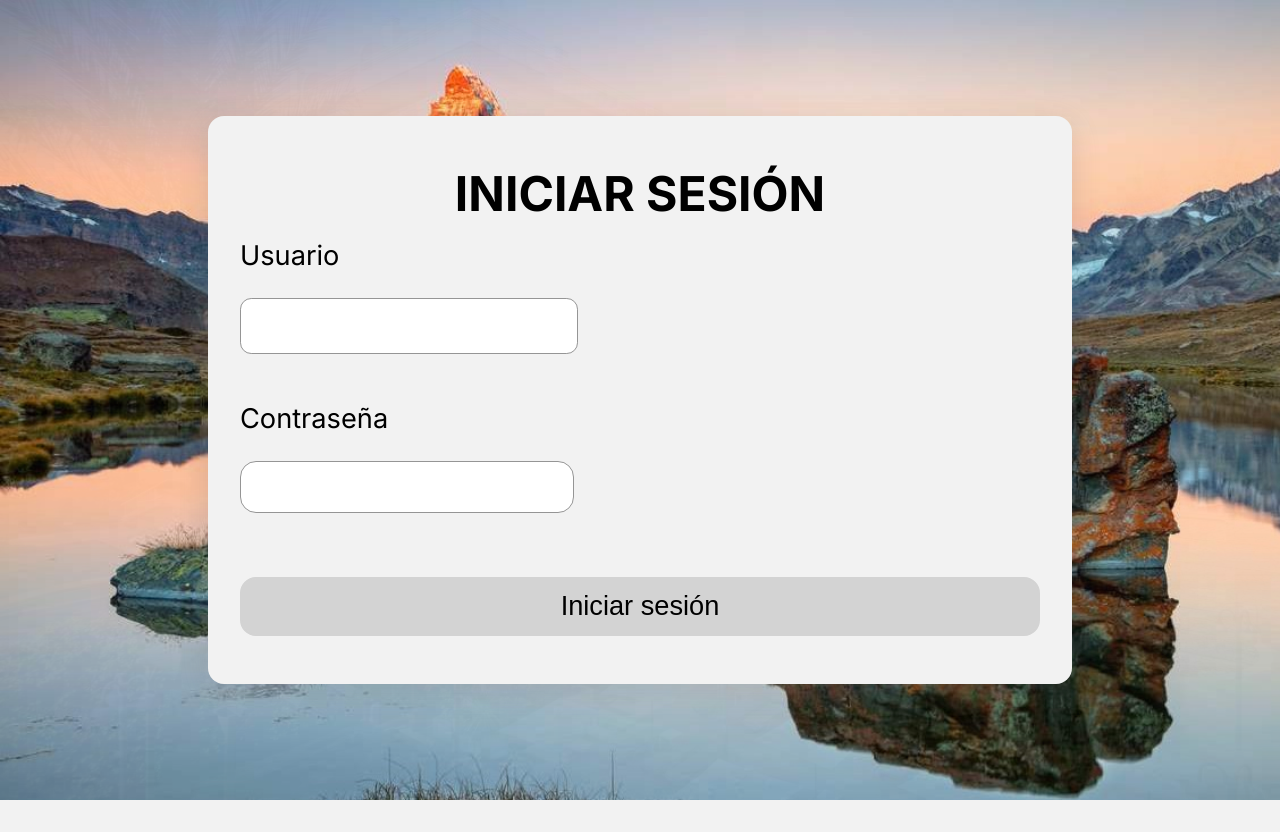
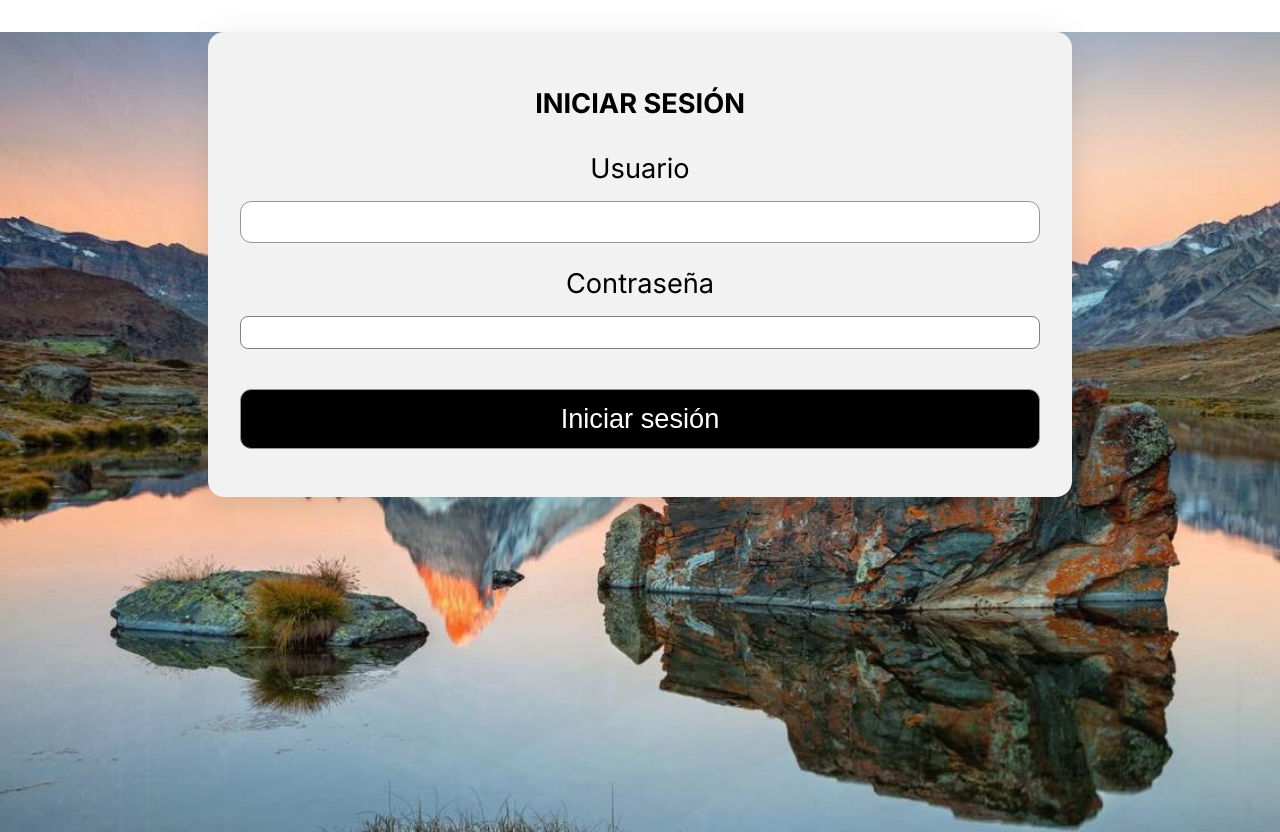
Before and after one commit to infygonzalez/ED-G3, a PHP site: page /login.php in a window 1280 px wide. Before the commit the page ends 800 px from the top, so only its background shows below. Run offline with PHP 8.4, Linux system fonts and the light colour scheme.

Commit message:
Reestructuracion de toda la pagina de Estilos

```diff
--- a/web/css/styles.css
+++ b/web/css/styles.css
@@ -1,13 +1,10 @@
-main {
-    display: flex;
-    align-items: center;
-    justify-content: center;
+#logoprincipal img {
+    max-height: 6rem;
+    margin-bottom: 2rem;
 }
 
-#principal {
-    height: 100vh;
-    background-color: var(--coloragencia);
-
+#logo img {
+    width: 150px;
 }
 
 #loginfondo {
@@ -71,69 +45,31 @@
     justify-content: center;
 }
 
-h1 {
-    font-size: 3rem;
-    margin: 1rem 0;
+.inline {
+    display: inline-block;
+    align-items: center;
+    gap: 10px;
+    padding: 0;
 }
 
-form {
+.campos {
     display: flex;
-    flex-direction: column;
-    gap: 3rem;
-    min-width: 800px;
-    width: 100%;
+    flex-wrap: wrap;
+    gap: 1rem;
+    column-gap: 4rem;
 }
 
-fieldset {
-    border: 0;
-    display: flex;
-    flex-direction: column;
-    align-items: flex-start;
-    margin: 0;
-    padding: 0;
-    box-sizing: border-box;
-    width: 45%;
+.campos fieldset {
+    width: 46%;
+    /* box-sizing: content-box; */
 }
 
-label {
-    padding-bottom: 10px;
+.inline-radio input[type="radio"] {
+    margin-right: 5px;
 }
 
-label,
-input,
-button,
-textarea {
-    font-size: 1.7rem;
-}
-
-input,
-button,
-textarea {
-    border-radius: 1rem;
-    padding: .7rem;
-    border: 1px solid #959595;
-    box-sizing: border-box;
-}
-
-textarea,
-input {
-    font-size: 1.5rem;
-}
-
-button {
-    margin: 1rem 0;
-    border: 2px solid #d3d3d3;
-    width: 100%;
-    background: lightgray;
-    color: black;
-    cursor: pointer;
-    transition: all 200ms ease;
-}
-
-
-button:hover {
-    background: black;
-    color: white
+.none {
+    display: none;
 }
 
 #Vuelo:hover {
```
Also changed, not shown: other parts of web/css/styles.css (+9 -84 lines).
